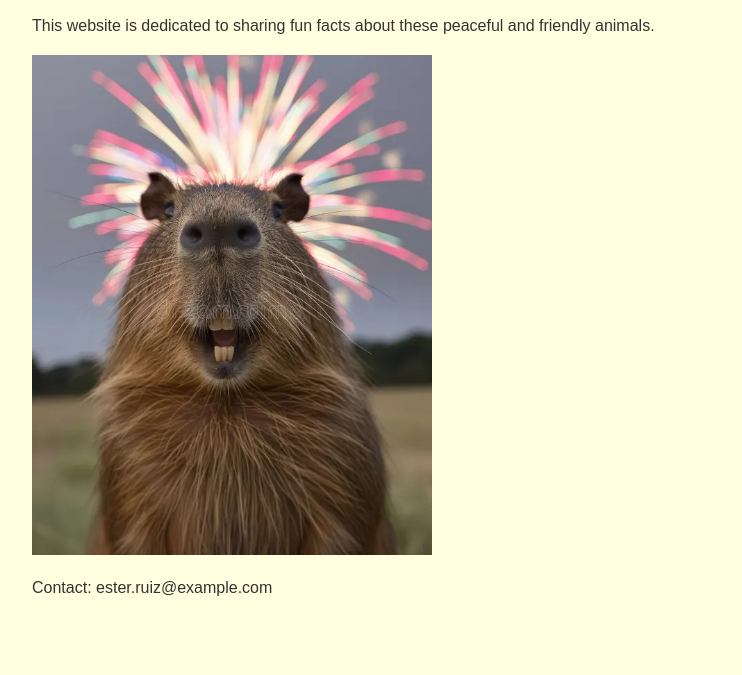
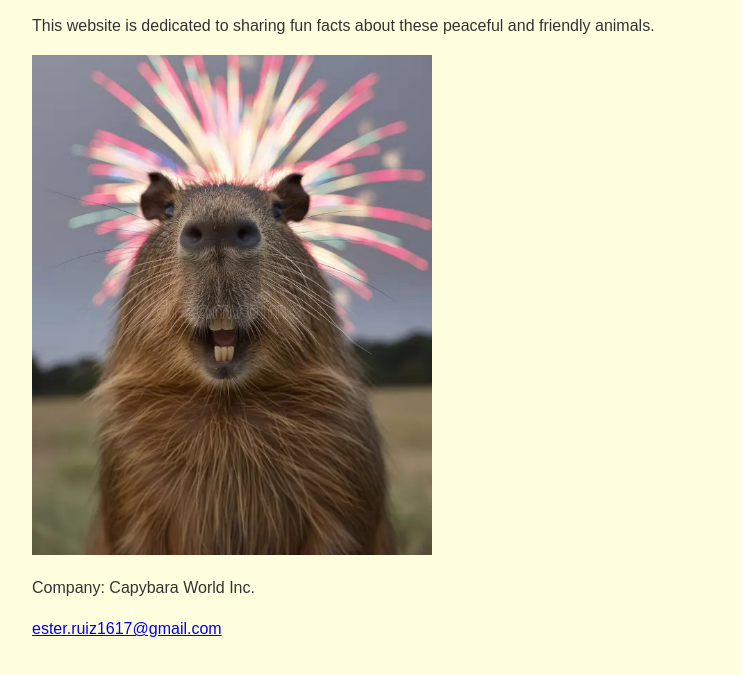
Before and after one commit to esteruiz/Exercise_Unit5_website, a plain HTML site: page index.html in a window 1280 px wide. Shown: the part 127-802 px from the top of the page, without its empty margins (8-750 px from the left). Drawn offline with Linux system fonts and the light colour scheme.

Commit message:
Contact information

```diff
--- a/index.html
+++ b/index.html
@@ -12,7 +12,8 @@
 <img src="capi.jpg" alt="A happy capybara relaxing" width="400">
 
 <footer>
-  <p>Contact: ester.ruiz@example.com</p>
+  <p>Company: Capybara World Inc.</p>
+  <p><a href="mailto:ester.ruiz1617@gmail.com">ester.ruiz1617@gmail.com</a></p>
 </footer>
 
 </body>
```
